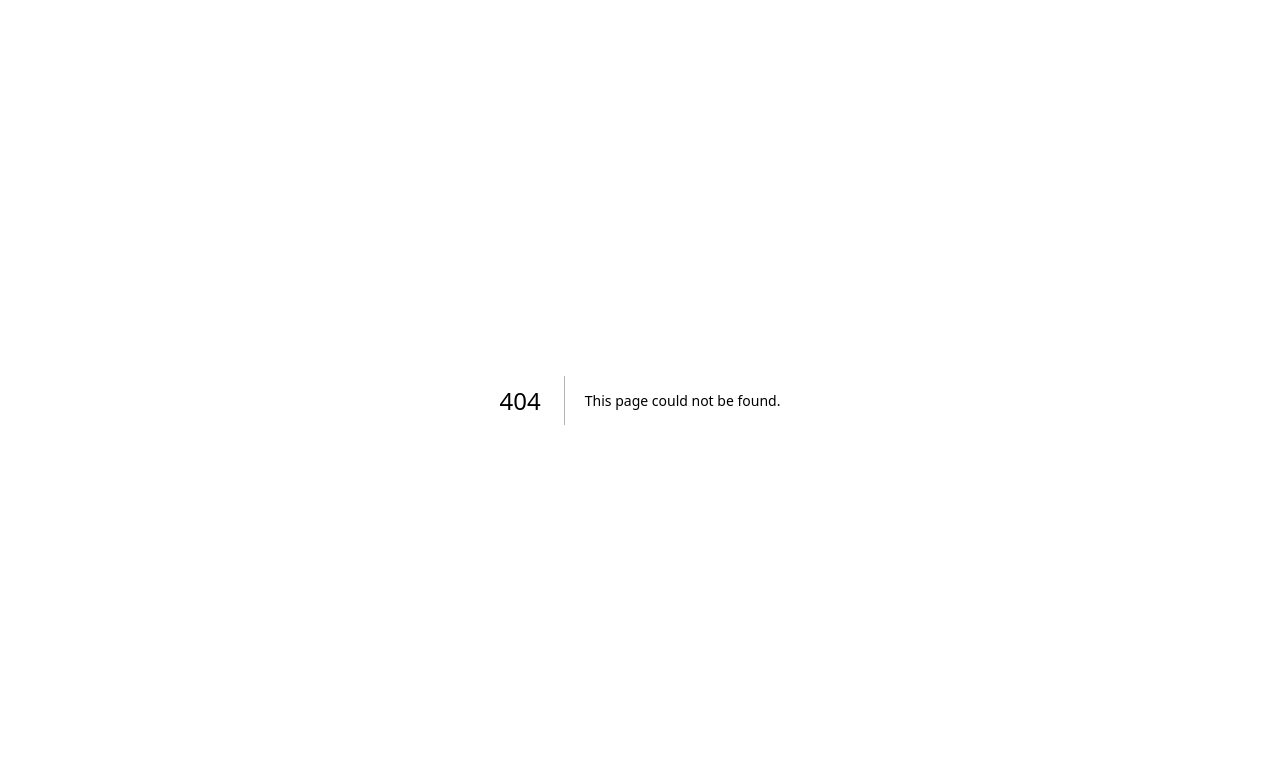
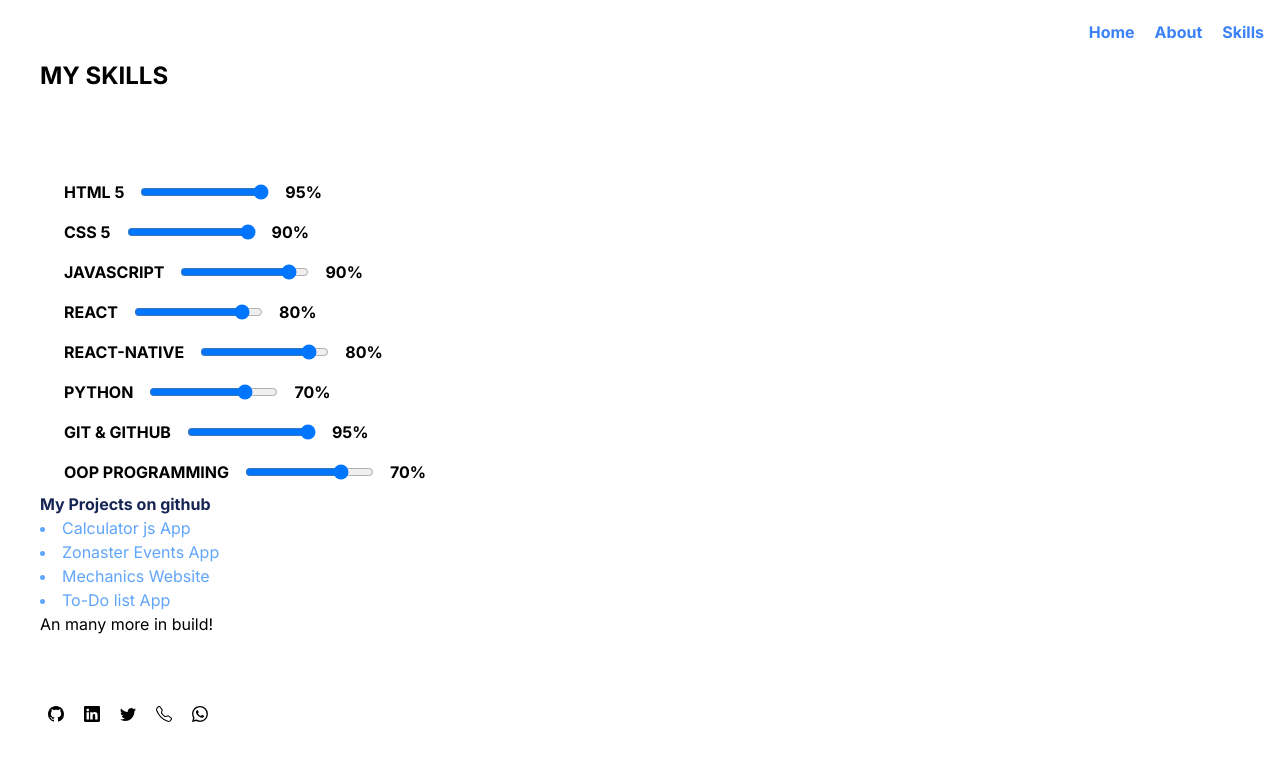
Before and after one commit to KiramZodiac/kiram_portifolio, a Next.js app: page /Skills in a window 1280 px wide. Before the commit this address had no page. Shown: the top 760 px of the page. Built offline with nearby package versions, Linux system fonts and the light colour scheme.

Commit message:
added askills page and finished portifolio

```diff
--- a/package.json
+++ b/package.json
@@ -3,10 +3,11 @@
   "version": "0.1.0",
   "private": true,
   "scripts": {
-    "dev": "next dev",
+    "dev": "next dev -H 0.0.0.0",
     "build": "next build",
     "start": "next start",
     "lint": "next lint"
+
   },
   "dependencies": {
     "next": "14.2.3",
--- a/src/app/About/page.tsx
+++ b/src/app/About/page.tsx
@@ -6,34 +6,36 @@ import Follow from "../Follow";
 
 function page() {
   return (
-    <div>
+    <div className="">
       <NavBar />
-      <div className=" p-20">
+      <div className="">
         <div className=" justify-items-center text-center text-2xl pt-10 font-bold">
           <h1>ABOUT ME</h1>
         </div>
         <div className=" flex">
-          <div className=" ">
-            <div className=" ">
-              {" "}
-              <Image alt="my image" src="/ki3.jpeg" width={300} height={300} />
-            </div>
+          <div className="  col-md-6">
+            {" "}
+            <Image alt="my image" src="/ki3.jpeg" width={500} height={500} />
           </div>
 
           <div className="col-sm-12 col-md-6">
             <div className="max-w-screen-lg">
-              <div className=" justify-items-center pl-20 mt-48">
+              <div className=" pt-40  text-center">
                 <p>
                   Hello! I{"'"}m{" "}
                   <span className=" font-bold">Akram Mageye,</span> a passionate
                   and dedicated software developer with a knack for creating
                   innovative and efficient solutions. With a solid foundation in
-                  Html,Css5, JavaScript,React,React-Native, Python, Java, and
-                  other key programming languages. I specialize in web
-                  development, mobile app development, backend development, etc.
-                  My journey in software development began three years ago, and
-                  since then, I{"'"}ve been committed to honing my skills and
-                  staying updated with the latest industry trends
+                  <span className=" text-blue-400">
+                    {" "}
+                    Html,Css5, JavaScript,React,React-Native, Python, Java, and
+                    other key programming languages.
+                  </span>{" "}
+                  I specialize in web development, mobile app development,
+                  backend development, etc. My journey in software development
+                  began three years ago, and since then, I{"'"}ve been committed
+                  to honing my skills and staying updated with the latest
+                  industry trends
                 </p>
               </div>
             </div>
--- a/src/app/Button.tsx
+++ b/src/app/Button.tsx
@@ -1,4 +1,4 @@
-import React from "react";
+import React, { useState } from "react";
 import { BsFacebook } from "react-icons/bs";
 import Follow from "./Follow";
 
--- a/src/app/Follow.tsx
+++ b/src/app/Follow.tsx
@@ -13,8 +13,7 @@ function Follow() {
     <div
       className=" flex gap-5"
       style={{
-        paddingTop: 100,
-        marginLeft: 10,
+        paddingTop: 70,
       }}
     >
       <ul>
--- a/src/app/Intro.tsx
+++ b/src/app/Intro.tsx
@@ -4,16 +4,14 @@ import React from "react";
 
 function Intro() {
   return (
-    <div className=" pr-52">
+    <div className=" pr-20">
       <div className=" text-2xl font-bold">
-        <h1>Hey, </h1>
+        <h1>Hey,</h1>
         <h1>
           I{"'"}am <span className=" text-blue-500">Kiram Mageye.</span>
         </h1>
         <h2>A Software Developer</h2>
-        <div className=" pt-20 pl-40">
-          <Button />
-        </div>
+        <div className=" pt-20 pl-40"></div>
       </div>
 
       <div
@@ -43,6 +41,7 @@ function Intro() {
           }}
         />
       </div>
+      <Button />
     </div>
   );
 }
--- a/src/app/NavBar.tsx
+++ b/src/app/NavBar.tsx
@@ -4,7 +4,7 @@ import Home from "./page";
 
 function NavBar() {
   return (
-    <div className=" pr-14 pt-5 ">
+    <div className=" pt-5 pr-4 ">
       <div className="flex float-right gap-5 text-blue-500 font-bold  ">
         <ul>
           <li className=" hover:text-xl">
@@ -18,12 +18,7 @@ function NavBar() {
         </ul>
         <ul>
           <li className=" hover:text-xl">
-            <Link href="Skills">Skills</Link>
-          </li>
-        </ul>
-        <ul>
-          <li className=" hover:text-xl">
-            <Link href="Connect">Connect</Link>
+            <Link href="/Skills">Skills</Link>
           </li>
         </ul>
       </div>
--- /dev/null
+++ b/src/app/Skills/page.tsx
@@ -0,0 +1,85 @@
+import React, { useEffect, useState } from "react";
+
+import { BsFiletypeJava, BsSubscript } from "react-icons/bs";
+
+import { BiSlider } from "react-icons/bi";
+import NavBar from "../NavBar";
+import Link from "next/link";
+import Follow from "../Follow";
+
+interface skillsProps {
+  tittle: string;
+  value: number;
+  rangeValue: string;
+}
+
+const Skills = ({ tittle, value, rangeValue }: skillsProps) => {
+  return (
+    <div className="">
+      <div className="flex gap-4 p-2 pl-16">
+        <ul>
+          <li>{tittle}</li>
+        </ul>
+
+        <input type="range" max={90} value={value} readOnly />
+        <span id="rangeValue">{rangeValue}</span>
+      </div>
+    </div>
+  );
+};
+
+function page() {
+  return (
+    <div>
+      <NavBar />
+      <h1 className=" text-2xl pt-10 font-bold p-10">MY SKILLS</h1>
+      <div className=" pt-10 text-center font-bold">
+        <div className="">
+          <Skills tittle="HTML 5" value={95} rangeValue={"95%"} />
+
+          <Skills tittle="CSS 5" value={90} rangeValue={"90%"} />
+
+          <Skills tittle="JAVASCRIPT" value={80} rangeValue="90%" />
+          <Skills tittle="REACT" value={80} rangeValue={"80%"} />
+          <Skills tittle="REACT-NATIVE" value={80} rangeValue={"80%"} />
+          <Skills tittle="PYTHON" value={70} rangeValue={"70%"} />
+          <Skills tittle="GIT & GITHUB" value={95} rangeValue={"95%"} />
+          <Skills tittle="OOP PROGRAMMING" value={70} rangeValue={"70%"} />
+        </div>
+      </div>
+
+      <div className=" pl-10 ">
+        <h1 className=" font-bold text-blue-950">My Projects on github</h1>
+        <div className=" text-blue-400">
+          <div className="">
+            <li>
+              <Link href={"https://github.com/KiramZodiac/Calculator_App"}>
+                Calculator js App
+              </Link>
+            </li>
+            <li>
+              <Link href="https://github.com/zonaster/zonaster-mobile-application/tree/feature/zon-14-create-homescreen">
+                Zonaster Events App
+              </Link>
+            </li>
+            <li>
+              <Link href="https://mobilerepairpros.netlify.app">
+                Mechanics Website
+              </Link>
+            </li>
+            <li>
+              <Link href="https://github.com/KiramZodiac/localStorage_todo">
+                To-Do list App
+              </Link>
+            </li>
+          </div>
+        </div>
+        <p>An many more in build!</p>
+      </div>
+      <div className=" pl-12">
+        <Follow />
+      </div>
+    </div>
+  );
+}
+export default page;
```
